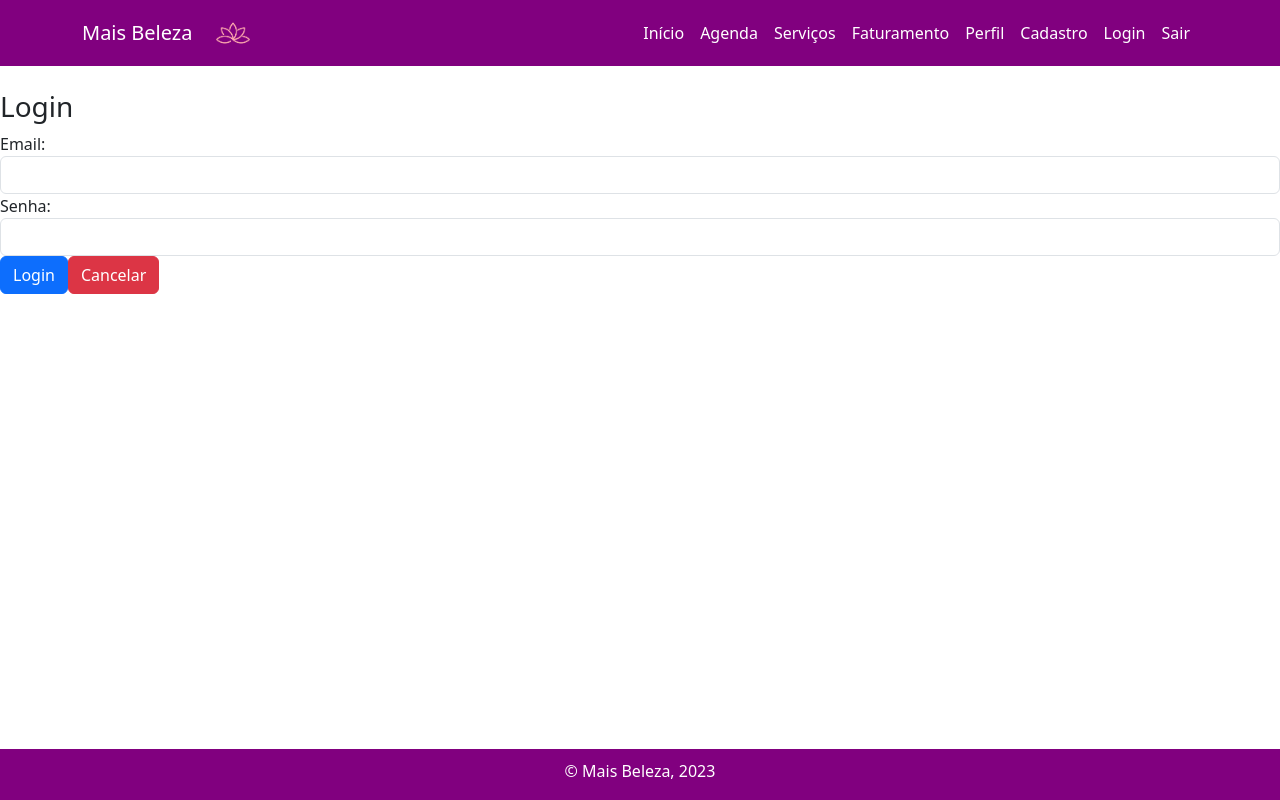
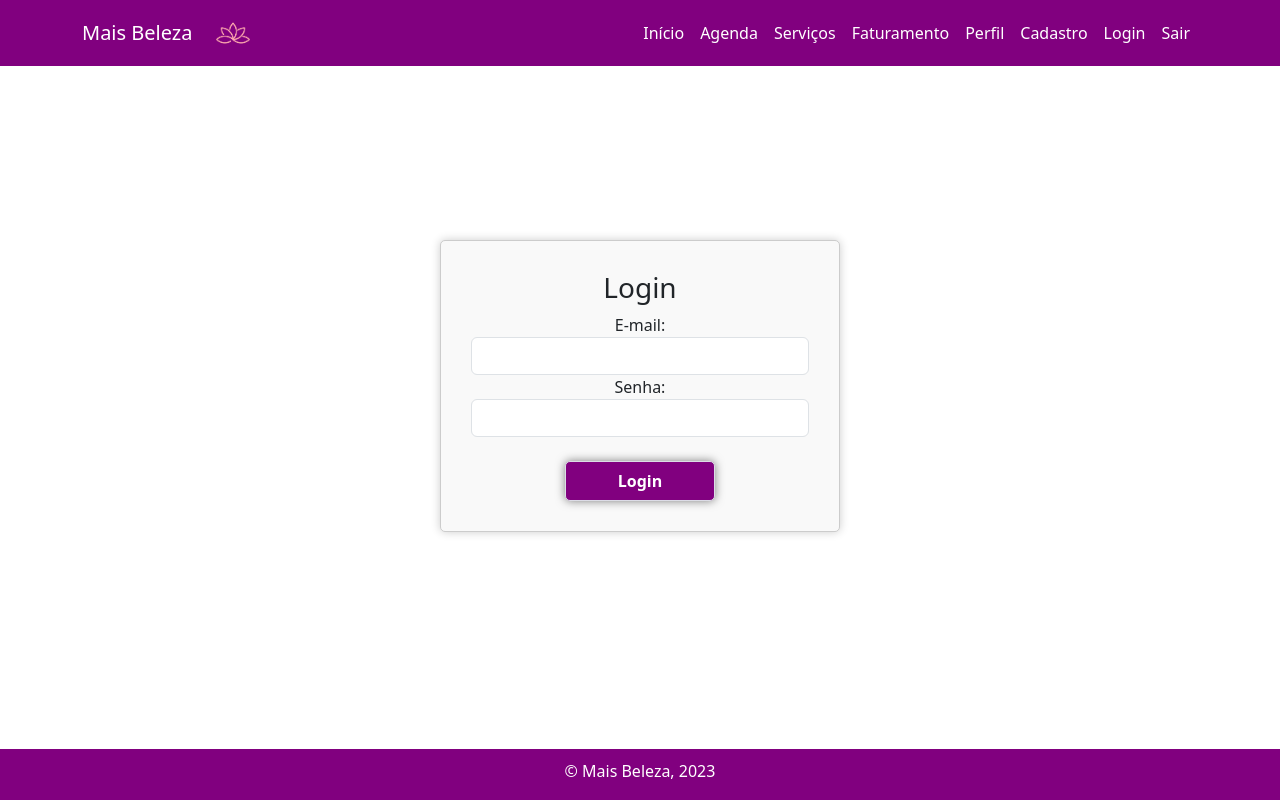
Before and after one commit to ICEI-PUC-Minas-PMV-ADS/pmv-ads-2023-2-e4-proj-dad-t3-maisbeleza, a React (Create React App) app: page /login in a window 1280 px wide. Built offline with nearby package versions, Linux system fonts and the light colour scheme.

Commit message:
Ajuste CSS Login

```diff
--- a/src/pages/Login.js
+++ b/src/pages/Login.js
@@ -9,8 +9,6 @@ import { useNavigate } from 'react-router-dom';
 
 
 function Login() {
-
-    const [modalLogin, setModalLogin] = useState(false);
 
   const [loginData, setLoginData] = useState({
     email: '',
@@ -54,19 +52,17 @@ function Login() {
 
   const [, setToken] = useState(null);
 
-    const abrirFecharModalLogin = () => {
-      setModalLogin(!modalLogin);
-    };
 
   return (
     <div className="Login">
       <Menu />
       <br />
+      <div className='login-form'>
         <h3>Login</h3>
 
 
-            <div className='form-group'>
-              <label>Email: </label>
+        <div>
+          <label>E-mail: </label>
           <br />
           <input
             type='text'
@@ -86,10 +82,10 @@ function Login() {
             onChange={handleLoginChange}
           />
         </div>
+        <br />
+        <button className='btn-login' onClick={() => fazerLogin()}>Login</button>
 
-            <button className='btn btn-primary' onClick={() => fazerLogin()}>Login</button>
-            <button className='btn btn-danger' onClick={() => abrirFecharModalLogin()}>Cancelar</button>
-
+      </div>
       <Footer />
     </div>
   );
```
Lines whose indentation alone changed are shown as unchanged.
